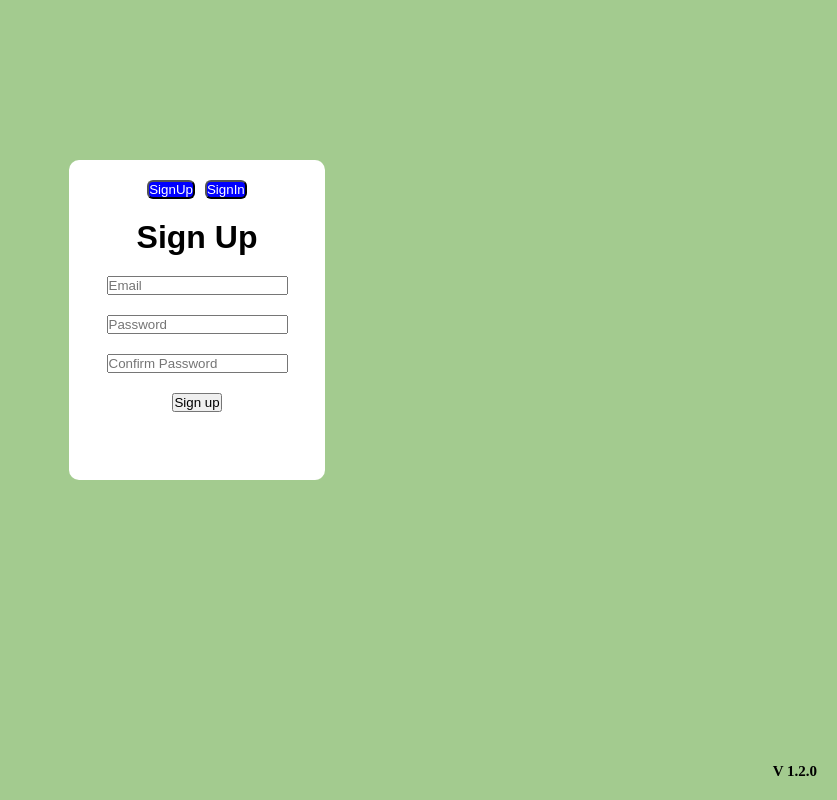
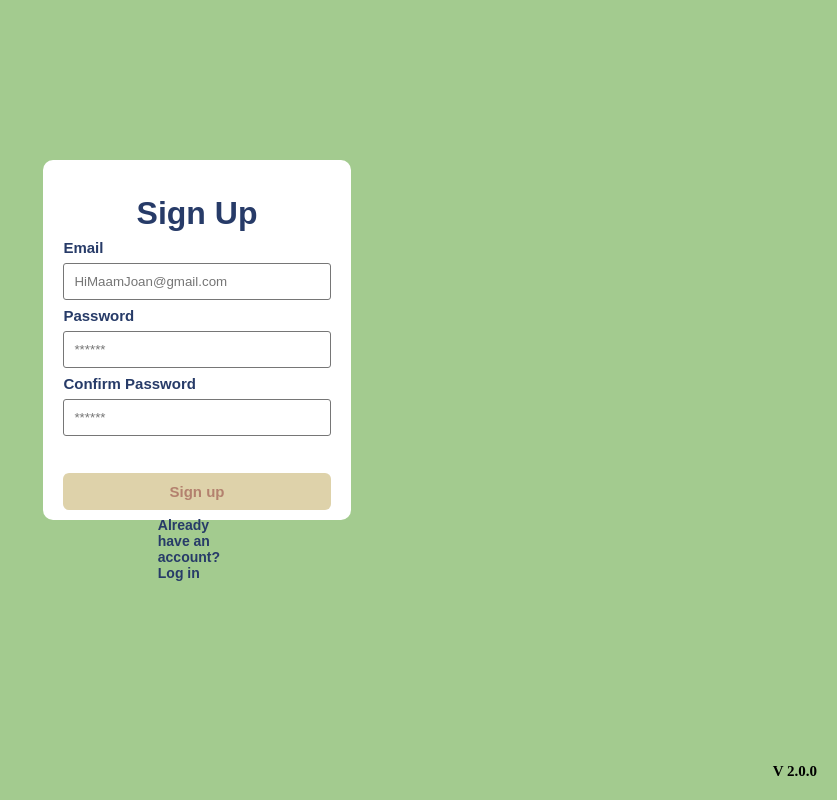
Before and after one commit to IvoryRoses/HappyTrails, a React (Vite) app: page /signup in a window 1280 px wide. Shown: the whole page, without its empty margins (443-1280 px from the left). Built offline with nearby package versions, Linux system fonts and the light colour scheme; no server answers; sample sign-in values are in the browser's storage.

Commit message:
Auth Ver 1.0

```diff
--- a/src/App.tsx
+++ b/src/App.tsx
@@ -13,6 +13,7 @@ import Signup from "./Main/Navigation/Aunthenticate/Signup";
 import Signin from "./Main/Navigation/Aunthenticate/Signin";
 import Forget from "./Main/Navigation/Aunthenticate/ForgetPassword";
 
+//routes
 const router = createBrowserRouter([
   {
     path: "/",
@@ -57,7 +58,7 @@ const router = createBrowserRouter([
 export default function App() {
   return (
     <>
-      <h1 className="version">V 1.2.0</h1>
+      <h1 className="version">V 2.0.0</h1>
       <RouterProvider router={router} />
     </>
   );
--- a/src/Main/Navigation/Aunthenticate/ForgetPassword.tsx
+++ b/src/Main/Navigation/Aunthenticate/ForgetPassword.tsx
@@ -1,3 +1,66 @@
+import { sendPasswordResetEmail } from "firebase/auth";
+import { auth } from "../../../firebase";
+import { ToastContainer, toast } from "react-toastify";
+import { Link, useNavigate } from "react-router-dom";
+import { useState, FormEvent, ChangeEvent } from "react";
+
 export default function ForgetPassword() {
-  return <>Forget</>;
+  const navigate = useNavigate();
+  const [isFilled, setIsFilled] = useState(false);
+
+  const handleEmailChange = (e: ChangeEvent<HTMLInputElement>) => {
+    setIsFilled(e.target.value.trim() !== "");
+  };
+
+  const handleSubmit = async (e: FormEvent<HTMLFormElement>) => {
+    e.preventDefault();
+    const formData = new FormData(e.target as HTMLFormElement);
+    const emailVal = formData.get("email") as string;
+
+    if (!isFilled) {
+      toast.error("Please enter your email.");
+      return;
+    }
+
+    sendPasswordResetEmail(auth, emailVal)
+      .then(() => {
+        toast.success("Password reset email sent. Please check your inbox.");
+        navigate("/signin");
+      })
+      .catch(() => {
+        toast.error("Error sending password reset email. Please try again.");
+      });
+  };
+
+  return (
+    <>
+      <div className="authenticate">
+        <div className="first-spacing">
+          <h1 className="text-header">Forget Password</h1>
+          <form onSubmit={(e) => handleSubmit(e)} className="form">
+            <input
+              name="email"
+              className="inputs"
+              placeholder="Enter your Email"
+              onChange={handleEmailChange}
+            />
+            <button
+              className={`btn-login ${isFilled ? "filled" : ""}`}
+              type="submit"
+              disabled={!isFilled}
+            >
+              Reset
+            </button>
+          </form>
+
+          <div className="back-padding">
+            <Link to="/signin" className="text-back">
+              <h1>Go back to Log in</h1>
+            </Link>
+          </div>
+        </div>
+      </div>
+      <ToastContainer position="bottom-right" autoClose={3000} />
+    </>
+  );
 }
--- a/src/Main/Navigation/Aunthenticate/Signin.tsx
+++ b/src/Main/Navigation/Aunthenticate/Signin.tsx
@@ -8,25 +8,48 @@ import "react-toastify/dist/ReactToastify.css";
 export default function Login() {
   const [email, setEmail] = useState("");
   const [password, setPassword] = useState("");
+  const [isFilled, setIsFilled] = useState(false);
+  const [isSubmitting, setIsSubmitting] = useState(false);
   const navigate = useNavigate();
 
+  useEffect(() => {
+    // Check if both email and password are filled
+    setIsFilled(email.trim() !== "" && password.trim() !== "");
+  }, [email, password]);
+
   const login = async () => {
+    setIsSubmitting(true);
     try {
-      await signInWithEmailAndPassword(auth, email, password);
-      // If login is successful, navigate to the dashboard
+      const userCredential = await signInWithEmailAndPassword(
+        auth,
+        email,
+        password
+      );
+      const user = userCredential.user;
+
+      if (!user.emailVerified) {
+        // If the email is not verified, display an error message and prevent login
+        toast.error("Please verify your email before logging in.");
+        setIsSubmitting(false);
+        return;
+      }
+
+      // If login is successful and email is verified, navigate to the dashboard
       navigate("/dashboard");
     } catch (error) {
       // Handle login errors
       console.error(error);
       clearPasswords();
       toast.error("Login failed. Please check your email and password.");
+    } finally {
+      setIsSubmitting(false);
     }
   };
 
   // Check if the user is already logged in
   useEffect(() => {
     const unsubscribe = onAuthStateChanged(auth, (user) => {
-      if (user) {
+      if (user && user.emailVerified) {
         // User is already logged in, navigate to the dashboard
         navigate("/dashboard");
       }
@@ -42,22 +65,18 @@ export default function Login() {
 
   return (
     <>
-      <div className="authenticate login">
-        <div className="signLogBtnContainer">
-          <Link to="/signup">
-            <button className="signLogBtn"> SignUp </button>
-          </Link>
-          <Link to="/signin">
-            <button className="signLogBtn"> SignIn </button>
-          </Link>
-        </div>
-        <h1> Login</h1>
+      <div className="authenticate">
+        <div className="first-spacing">
+          <h1 className="text-header">Login</h1>
+          <h1 className="text-email-pass">Email</h1>
           <input
+            name="email"
             className="inputs"
-          placeholder="yoMama@test.com"
+            placeholder="harrystyles@gmail.com"
             value={email}
             onChange={(e) => setEmail(e.target.value)}
           />
+          <h1 className="text-email-pass">Password</h1>
           <input
             className="inputs"
             placeholder="******"
@@ -65,13 +84,26 @@ export default function Login() {
             value={password}
             onChange={(e) => setPassword(e.target.value)}
           />
-        <Link to="/signup" className="textForget">
-          <h1>Forget password?</h1>
+          <div className="forgot-padding">
+            <Link to="/forget" className="text-forget">
+              <h1>Forgot password?</h1>
             </Link>
-        <button onClick={login}> Log In</button>
-        <Link to="/signup" className="textCreate">
+          </div>
+        </div>
+        <div className="first-spacing">
+          <button
+            onClick={login}
+            className={`btn-login ${isFilled ? "filled" : ""}`}
+            disabled={!isFilled || isSubmitting}
+          >
+            Log In
+          </button>
+          <div className="create-padding">
+            <Link to="/signup" className="text-create">
               <h1>Create a new account</h1>
             </Link>
+          </div>
+        </div>
       </div>
       <ToastContainer position="bottom-right" autoClose={3000} />
     </>
--- a/src/Main/Navigation/Aunthenticate/Signup.tsx
+++ b/src/Main/Navigation/Aunthenticate/Signup.tsx
@@ -1,5 +1,8 @@
-import { createUserWithEmailAndPassword, signOut } from "firebase/auth";
-import { useState, FormEvent } from "react";
+import {
+  createUserWithEmailAndPassword,
+  sendEmailVerification,
+} from "firebase/auth";
+import { useState, FormEvent, ChangeEvent } from "react";
 import { auth } from "../../../firebase";
 import { ToastContainer, toast } from "react-toastify";
 import { Link } from "react-router-dom";
@@ -9,79 +12,131 @@ export default function Signup() {
   const [email, setEmail] = useState("");
   const [password, setPassword] = useState("");
   const [passwordConfirmation, setPasswordConfirmation] = useState("");
+  const [isFilled, setIsFilled] = useState(false);
+  const [isSubmitting, setIsSubmitting] = useState(false);
 
-  // Confirm password comparison to Password
-  const validatePassword = () => {
+  // Function to sign up the user
+  const signUp = async (e: FormEvent<HTMLFormElement>) => {
+    e.preventDefault();
+    setIsSubmitting(true);
+
+    // Check if passwords match
     if (password !== passwordConfirmation) {
-      // Error Popup
       toast.error("Passwords do not match");
+      setIsSubmitting(false);
       clearPasswords();
-      return false;
-    }
-    return true;
-  };
-
-  const signUp = async (e: FormEvent) => {
-    e.preventDefault(); // Prevent default form submission behavior
-
-    if (!validatePassword()) {
       return;
     }
 
     try {
-      await createUserWithEmailAndPassword(auth, email, password);
-      // Clear password fields after successful signup
+      // Create the user without signing them in
+      const userCredential = await createUserWithEmailAndPassword(
+        auth,
+        email,
+        password
+      );
+
+      // Send email verification
+      await sendEmailVerification(userCredential.user);
+
+      // Clear form fields
       clearPasswords();
-      toast.success("Account created successfully. Please log in.");
 
-      // Automatically log out the user after signup
-      await signOut(auth);
+      // Notify user to verify email
+      toast.success(
+        "Sign up successful. Please verify your email before logging in."
+      );
     } catch (error) {
       console.error(error);
       toast.error("Sign up failed. Please try again.");
+    } finally {
+      setIsSubmitting(false);
     }
   };
 
+  // Function to clear form fields
   const clearPasswords = () => {
     setPassword("");
     setPasswordConfirmation("");
   };
 
+  // Function to handle email input change
+  const handleEmailChange = (e: ChangeEvent<HTMLInputElement>) => {
+    setEmail(e.target.value);
+    setIsFilled(
+      e.target.value.trim() !== "" &&
+        password.trim() !== "" &&
+        passwordConfirmation.trim() !== ""
+    );
+  };
+
+  // Function to handle password input change
+  const handlePasswordChange = (e: ChangeEvent<HTMLInputElement>) => {
+    setPassword(e.target.value);
+    setIsFilled(
+      email.trim() !== "" &&
+        e.target.value.trim() !== "" &&
+        passwordConfirmation.trim() !== ""
+    );
+  };
+
+  // Function to handle password confirmation input change
+  const handlePasswordConfirmationChange = (
+    e: ChangeEvent<HTMLInputElement>
+  ) => {
+    setPasswordConfirmation(e.target.value);
+    setIsFilled(
+      email.trim() !== "" &&
+        password.trim() !== "" &&
+        e.target.value.trim() !== ""
+    );
+  };
+
   return (
     <>
-      <div className="authenticate signup">
-        <div className="signLogBtnContainer">
-          <Link to="/signup">
-            <button className="signLogBtn"> SignUp </button>
-          </Link>
-          <Link to="/signin">
-            <button className="signLogBtn"> SignIn </button>
-          </Link>
+      <div className="authenticate">
+        <div className="first-spacing">
+          <h1 className="text-header">Sign Up</h1>
+          <h1 className="text-email-pass">Email</h1>
+          <form onSubmit={signUp} className="form">
+            <input
+              className="inputs"
+              placeholder="HiMaamJoan@gmail.com"
+              value={email}
+              onChange={handleEmailChange}
+            />
+            <h1 className="text-email-pass">Password</h1>
+            <input
+              className="inputs"
+              placeholder="******"
+              type="password"
+              value={password}
+              onChange={handlePasswordChange}
+            />
+            <h1 className="text-email-pass">Confirm Password</h1>
+            <input
+              className="inputs"
+              placeholder="******"
+              type="password"
+              value={passwordConfirmation}
+              onChange={handlePasswordConfirmationChange}
+            />
+            <div className="btn-signup">
+              <button
+                type="submit"
+                className={`btn-login ${isFilled ? "filled" : ""}`}
+                disabled={!isFilled || isSubmitting}
+              >
+                Sign up
+              </button>
+            </div>
+          </form>
+          <div className="already-padding">
+            <Link to="/signin" className="text-account">
+              <h1>Already have an account? Log in</h1>
+            </Link>
+          </div>
         </div>
-        <h1>Sign Up</h1>
-        <form onSubmit={signUp} className="formSignup">
-          <input
-            className="inputs"
-            placeholder="Email"
-            value={email}
-            onChange={(e) => setEmail(e.target.value)}
-          />
-          <input
-            className="inputs"
-            placeholder="Password"
-            type="password"
-            value={password}
-            onChange={(e) => setPassword(e.target.value)}
-          />
-          <input
-            className="inputs"
-            placeholder="Confirm Password"
-            type="password"
-            value={passwordConfirmation}
-            onChange={(e) => setPasswordConfirmation(e.target.value)}
-          />
-          <button type="submit"> Sign up</button>
-        </form>
       </div>
       <ToastContainer position="bottom-right" autoClose={3000} />
     </>
--- a/src/Main/Style/authentication.css
+++ b/src/Main/Style/authentication.css
@@ -1,43 +1,113 @@
+/*Main*/
 .authenticate {
   display: flex;
-  align-items: center;
   flex-direction: column;
   background-color: white;
-  padding: 20px 15px;
-  height: 35vh;
-  gap: 20px;
+  padding: 20px 20px;
+  height: 40vh;
+  min-height: 40vh;
   margin-top: 10rem;
-  margin-left: 40%;
-  margin-right: 40%;
+  margin-left: 38%;
+  margin-right: 38%;
   border-radius: 10px;
 }
 
-.signLogBtnContainer {
+/*Spacing for individual entity*/
+.first-spacing {
   display: flex;
-  flex-direction: row;
-  gap: 10px;
+  flex-direction: column;
+  padding: 15px 0px;
+  gap: 7px;
 }
 
-.signLogBtn {
-  background-color: blue;
-  color: white;
-  border-radius: 6px;
+/*Every component has this*/
+.text-header {
+  display: flex;
+  justify-content: center;
+  color: #273b68;
 }
 
-.formSignup {
+.form {
+  display: flex;
+  justify-content: center;
+  flex-direction: column;
+  gap: 7px;
+}
+
+.text-email-pass {
   display: flex;
   align-items: center;
-  justify-content: center;
-  flex-direction: column;
-  gap: 20px;
+  font-size: 15px;
+  color: #273b68;
 }
 
-.textForget {
+.inputs {
+  padding: 10px;
+  border-style: solid;
+  border-width: 1px;
+  border-radius: 3px;
+}
+
+.btn-login {
+  padding: 10px;
+  border: none;
+  border-radius: 6px;
+  font-size: 15px;
+  font-weight: bold;
+  background-color: #ded2aa;
+  color: #b3816e;
+  transition-duration: 0.4s;
+  cursor: pointer;
+}
+
+.btn-login.filled {
+  background-color: #b3816e;
+  color: #ded2aa;
+}
+
+.btn-login:disabled {
+  cursor: default;
+}
+
+/*Signin.tsx*/
+.forgot-padding {
+  padding-left: 18rem;
+}
+
+.text-forget {
+  display: flex;
+  justify-content: right;
+  font-size: 7px;
+  color: #273b68;
   text-decoration: none;
 }
 
-.textCreate {
-  color: white;
-  font-size: 15px;
+.create-padding {
+  padding: 0rem 8.2rem;
+}
+
+/*Signup.tsx*/
+.btn-signup {
+  display: flex;
+  flex-direction: column;
+  padding-top: 30px;
+}
+
+.already-padding {
+  padding: 0rem 5.9rem;
+}
+
+/*ForgetPassword.tsx*/
+.back-padding {
+  padding: 0rem 9rem;
+}
+
+.text-create,
+.text-account,
+.text-back {
+  display: flex;
+  justify-content: center;
+  font-size: 7px;
+  color: #273b68;
   text-decoration: none;
 }
```
Also changed, not shown: src/Main/Navigation/Root/Navbar.tsx (+7 -4 lines). Lines whose indentation alone changed are shown as unchanged.
